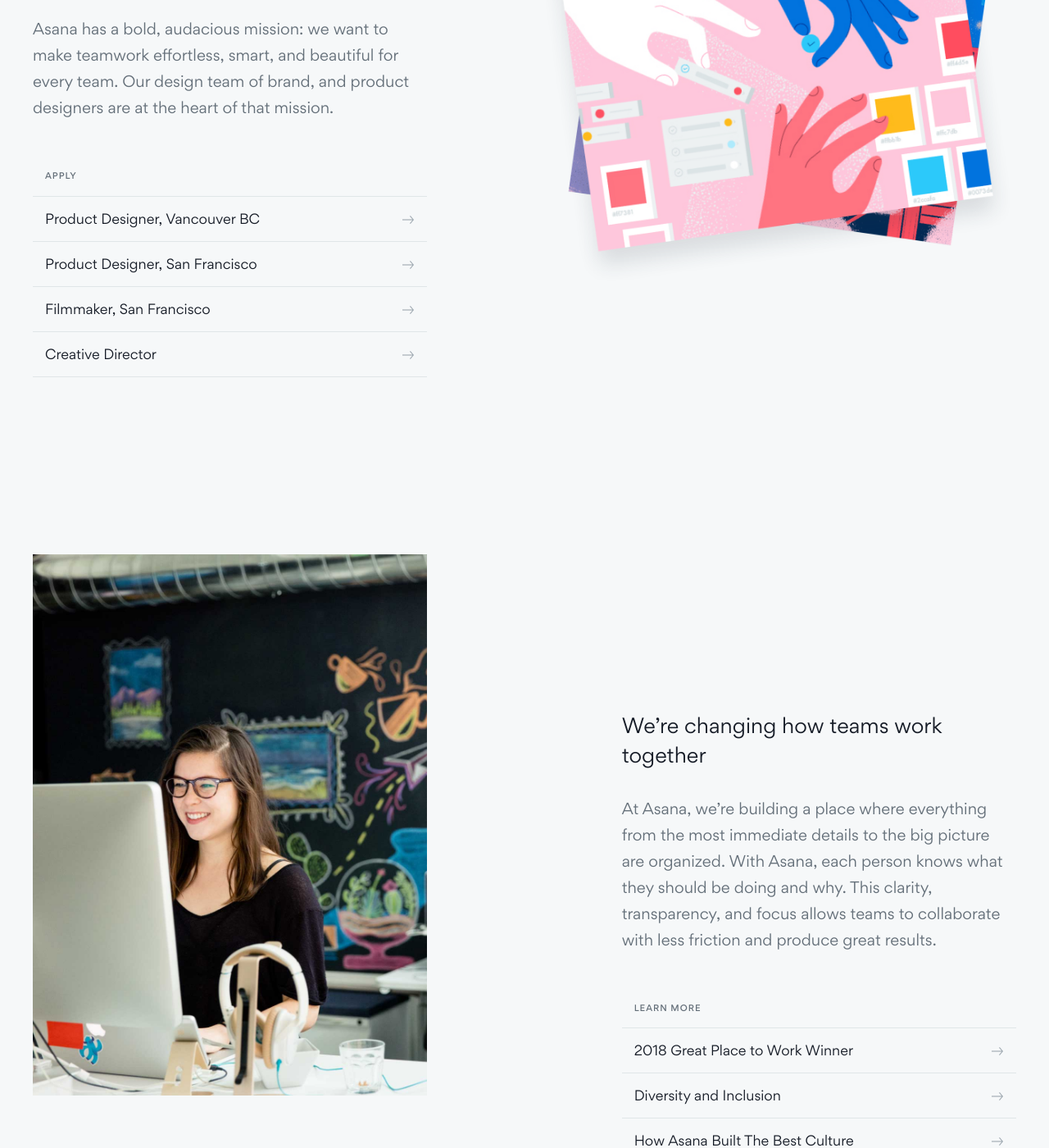
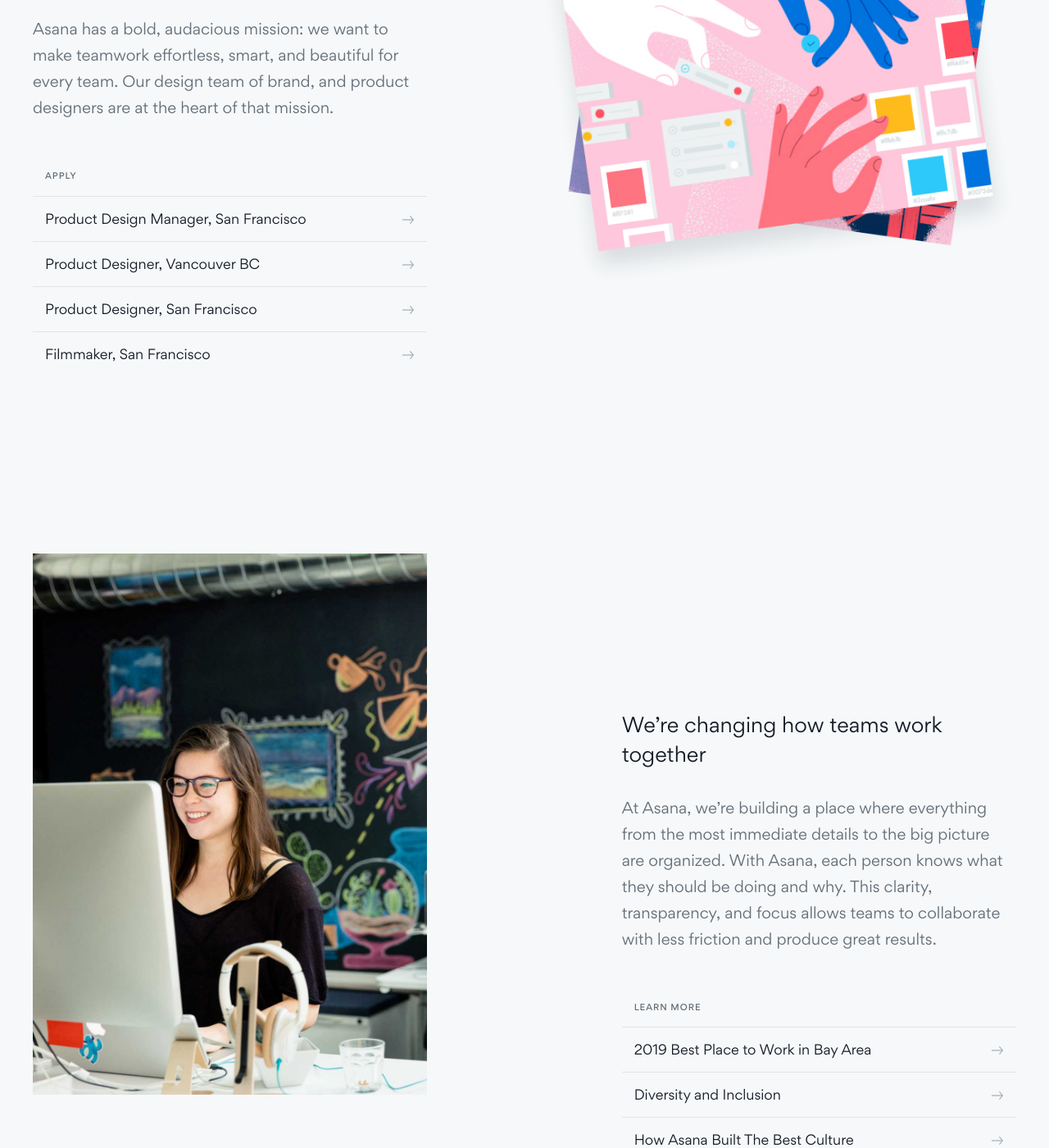
Before and after one commit to mattbond21/asana.design, a Jekyll site: the page built from index.html, in a window 1280 px wide and 1400 px high, scrolled down 305 px. Shown: the whole window at 82% size. Built offline with Jekyll 4.4.1, drawn with Linux system fonts in a browser that asks for light colours; nearby versions of some CDN libraries; some web fonts are replaced; some of the changed text lies outside the part shown.

Commit message:
new profile pics, hack fix for opening links with stickers active, design manager link added

```diff
--- a/_sass/_main.scss
+++ b/_sass/_main.scss
@@ -439,13 +439,13 @@
   transition: all 200ms cubic-bezier(.02, .01, .47, 1);
 }
 
-.video-player:hover > .video-button {
-  box-shadow: 0 20px 30px rgba(36,50,66,.15);
-  background: $white url('../images/video-button-hover.png') no-repeat center center;
-  background-size: 100%;
-  transform: translate(0,-2px);
-  transition-delay: 0s !important;
-}
+// .video-player:hover > .video-button {
+//   box-shadow: 0 20px 30px rgba(36,50,66,.15);
+//   background: $white url('../images/video-button-hover.png') no-repeat center center;
+//   background-size: 100%;
+//   transform: translate(0,-2px);
+//   transition-delay: 0s !important;
+// }
 
 
 
@@ -460,6 +460,7 @@
   width: 50%;
   z-index: 1;
   width: 80px;
+  pointer-events: none;
 }
 
 div.stamps img {
--- a/index.html
+++ b/index.html
@@ -15,10 +15,10 @@
           <div class="link-block">
             <h5>Apply</h5>
             <ul class="link-list">
+              <a href="https://asana.com/jobs/apply/1735402/product-design-manager" target="_blank"><li class="link-top">Product Design Manager, San Francisco<span></span></li></a>
               <a href="https://asana.com/jobs/apply/1494931/product-designer" target="_blank"><li class="link-top">Product Designer, Vancouver BC<span></span></li></a>
               <a href="https://asana.com/jobs/apply/714359/product-designer" target="_blank"><li class="link-top">Product Designer, San Francisco<span></span></li></a>
               <a href="https://asana.com/jobs/apply/1686563/filmmaker" target="_blank"><li class="link-top">Filmmaker, San Francisco<span></span></li></a>
-              <a href="https://asana.com/jobs/apply/1423951/creative-director" target="_blank"><li class="link-bottom">Creative Director<span></span></li></a>
             </ul>
           </div>
         </div>
@@ -47,7 +47,7 @@
           <div class="link-block">
             <h5>Learn more</h5>
             <ul class="link-list">
-              <a href="http://reviews.greatplacetowork.com/asana" target="_blank"><li class="link-top">2018 Great Place to Work Winner<span></span></li></a>
+              <a href="https://www.greatplacetowork.com/best-workplaces/bay-area/2019?category=small-and-medium-companies" target="_blank"><li class="link-top">2019 Best Place to Work in Bay Area<span></span></li></a>
               <a href="https://asana.com/diversity-and-inclusion" target="_blank"><li class="link-top">Diversity and Inclusion<span></span></li></a>
               <a href="https://www.fastcompany.com/3069240/how-asana-built-the-best-company-culture-in-tech" target="_blank"><li class="link-top">How Asana Built The Best Culture<span></span></li></a>
               <a href="https://asana.com/company" target="_blank"><li class="link-top">Our Company and Values<span></span></li></a>
@@ -304,7 +304,42 @@
                   </div>
                 </div>
               </div>
+            </div>
 
+            <div class="row">
+              <div class="four-col">
+                <div class="designer-block">
+                  <div class="designer-headshot">
+                    <img src="{{ base.url }}/images/headshots/vicky-ye.png" alt="Vicky Ye headshot">
+                  </div>
+                  <div class="designer-name">
+                    <h5>Vicky Ye</h5>
+                    <p class="designer-title">Product Designer</p>
+                  </div>
+                </div>
+              </div>
+              <div class="four-col">
+                <div class="designer-block">
+                  <div class="designer-headshot">
+                    <img src="{{ base.url }}/images/headshots/emily-miller.png" alt="Emily Miller headshot">
+                  </div>
+                  <div class="designer-name">
+                    <h5>Emily Miller</h5>
+                    <p class="designer-title">Product Designer</p>
+                  </div>
+                </div>
+              </div>
+              <div class="four-col">
+                <div class="designer-block">
+                  <div class="designer-headshot">
+                    <img src="{{ base.url }}/images/headshots/dave-obrien.png" alt="Dave O'Brien headshot">
+                  </div>
+                  <div class="designer-name">
+                    <h5>Dave O&rsquo;Brien</h5>
+                    <p class="designer-title">Product Designer</p>
+                  </div>
+                </div>
+              </div>
             </div>
 
             <div class="row">
@@ -464,8 +499,9 @@
       </div>
       <div class="ten-col">
         <div class="video-player">
-          <a href="https://youtu.be/nRl7d_WM4Bc?t=276" target="_blank"><img src="{{ base.url }}images/vision-video.png" alt="Vision video thumbnail"></a>
-          <span class="video-button"></span>
+          <a href="https://youtu.be/nRl7d_WM4Bc?t=276" target="_blank"><img src="{{ base.url }}images/vision-video.png" alt="Vision video thumbnail">
+            <span class="video-button"></span>
+          </a>
         </div>
         <div class="row">
           <div class="six-col">
```
Also changed, not shown: images/headshots/dave-obrien.png (added), images/headshots/emily-miller.png (added), images/headshots/vicky-ye.png (added), images/vision-video.png.
